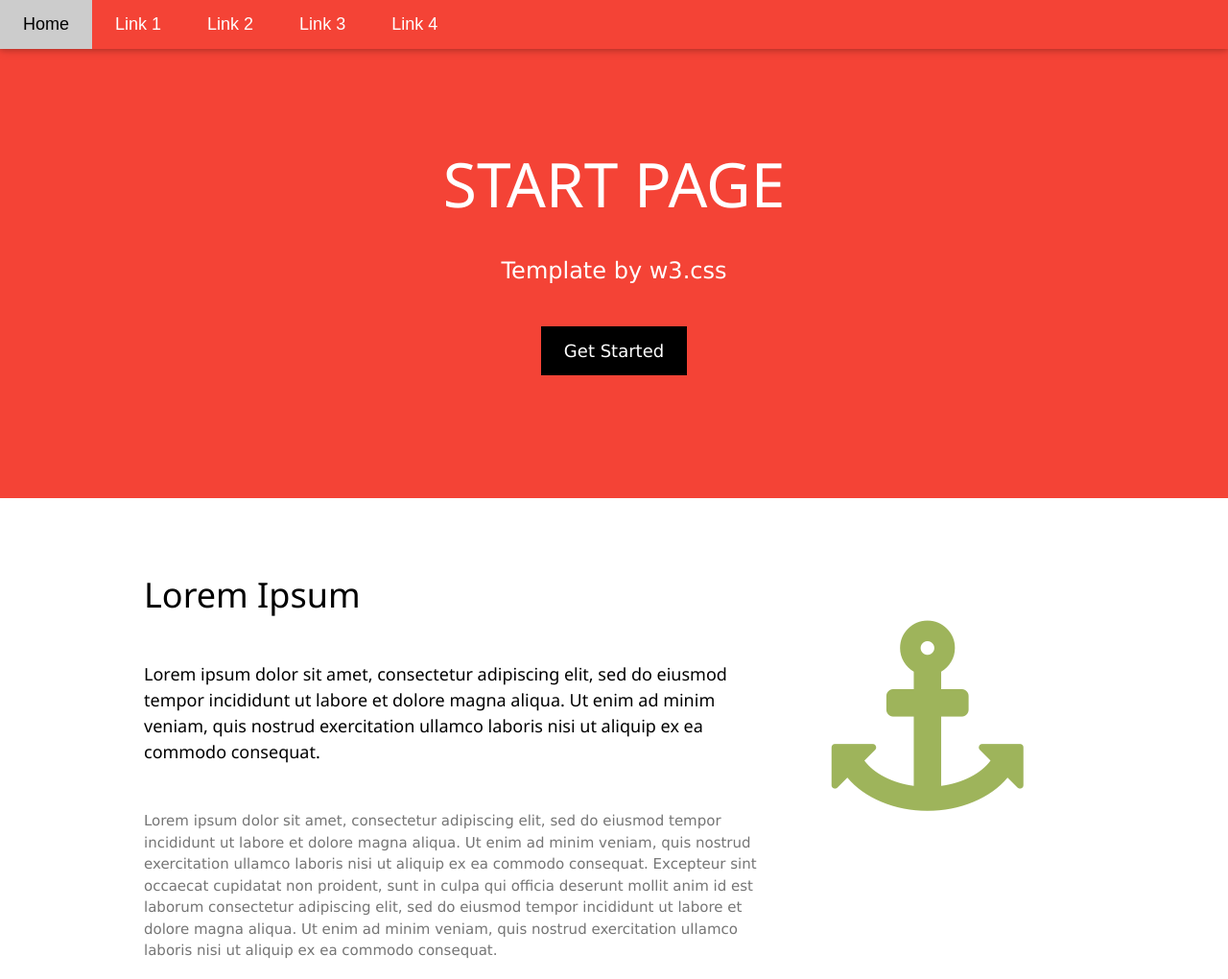
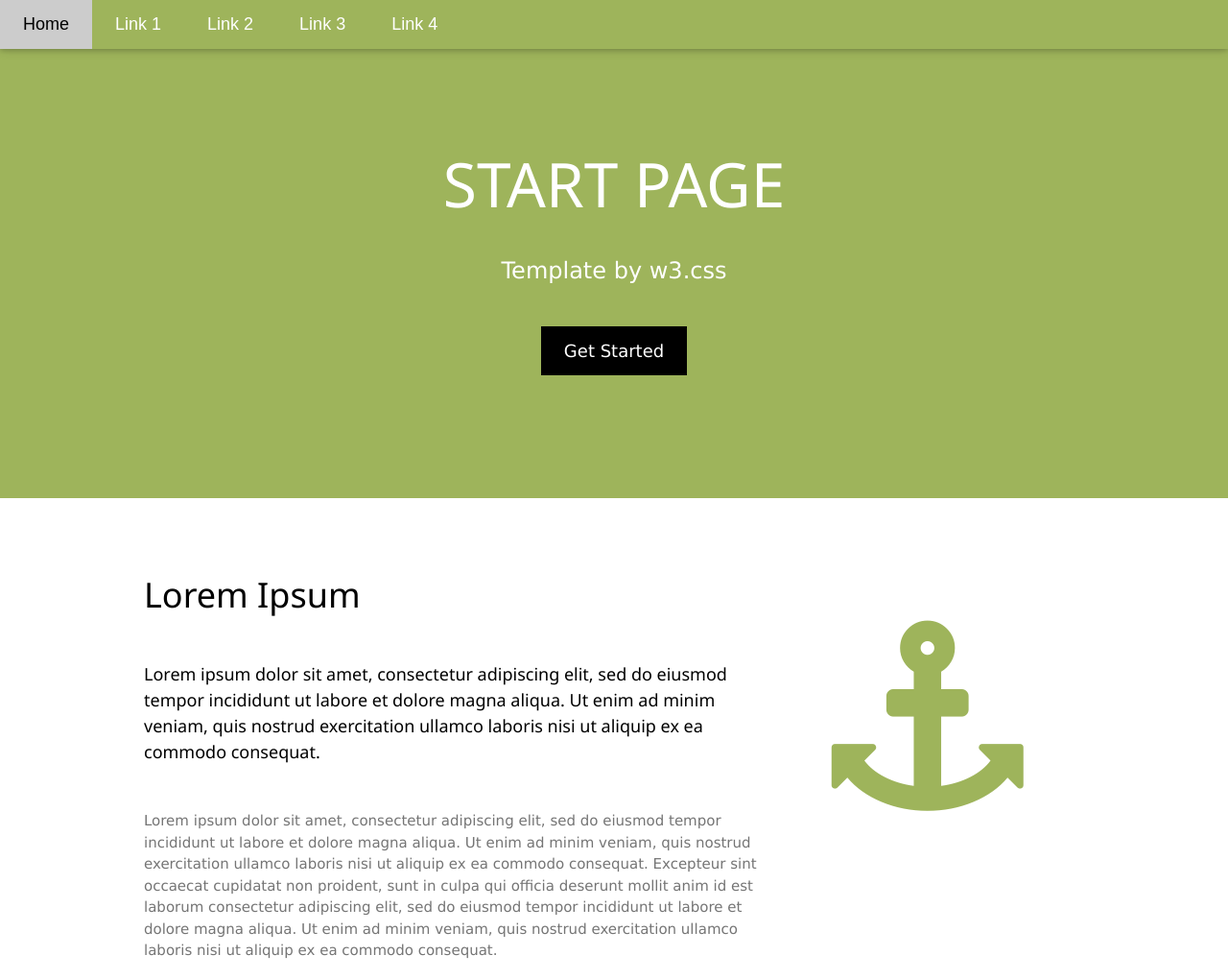
Before and after one commit to clealeflemingc/a3web, a plain HTML site: page index.html in a window 1280 px wide. Shown: the top 1020 px of the page at 96% size. Drawn offline with Linux system fonts and the light colour scheme.

Commit message:
attempt 3 colour

```diff
--- a/grp12styles.css
+++ b/grp12styles.css
@@ -216,7 +216,8 @@ hr{border:0;border-top:1px solid #eee;margin:20px 0}
 .w3-pink,.w3-hover-pink:hover{color:#fff!important;background-color:#e91e63!important}
 .w3-purple,.w3-hover-purple:hover{color:#fff!important;background-color:#9c27b0!important}
 .w3-deep-purple,.w3-hover-deep-purple:hover{color:#fff!important;background-color:#673ab7!important}
-.w3-red,.w3-hover-red:hover{color:#fff!important;background-color:#f44336!important}
+/* Sarah - Attempt to change colour nov 16 704pm*/
+.w3-red,.w3-hover-red:hover{color:#fff!important;background-color:#9EB45B!important}
 .w3-sand,.w3-hover-sand:hover{color:#000!important;background-color:#fdf5e6!important}
 .w3-teal,.w3-hover-teal:hover{color:#fff!important;background-color:#009688!important}
 .w3-yellow,.w3-hover-yellow:hover{color:#000!important;background-color:#ffeb3b!important}
```
